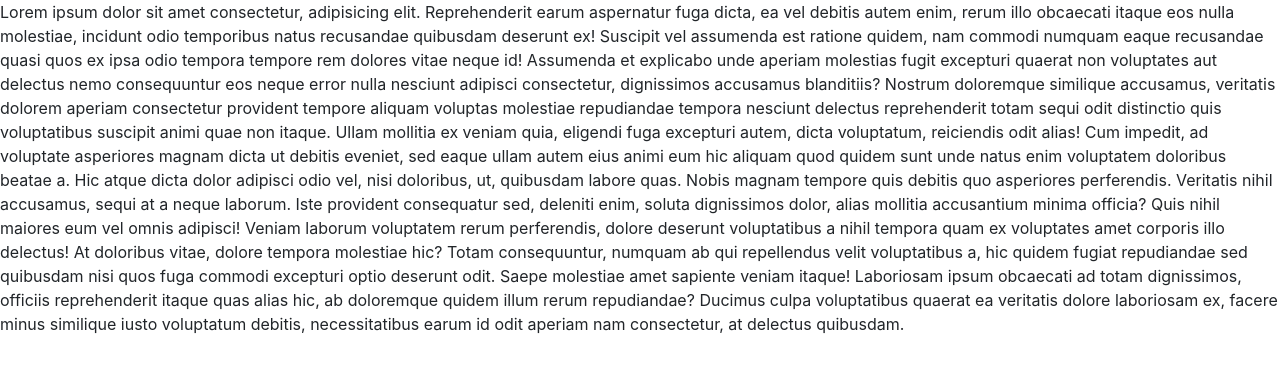
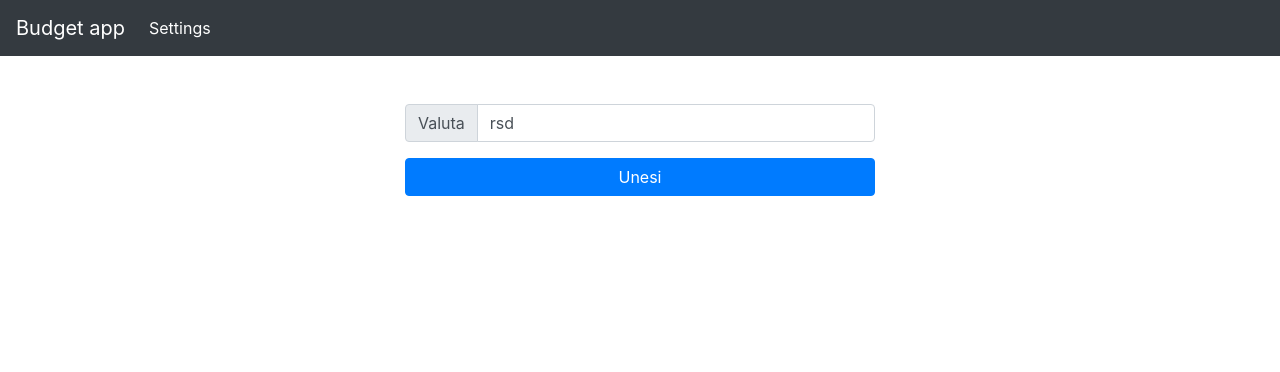
Before and after one commit to NikolaStojicic/elab_vue_sample, a Vue app: page /settings in a window 1280 px wide. Shown: the top 372 px of the page. Built offline with nearby package versions, Linux system fonts and the light colour scheme.

Commit message:
Vue primer zavrsen

```diff
--- /dev/null
+++ b/src/components/BudgetSection.vue
@@ -0,0 +1,33 @@
+<template>
+  <div :class="`alert alert-${labelType} item-container`">
+    <div
+      v-for="(item, index) in listItems"
+      :key="index"
+      class="alert alert-warning alert-dismissible fade show"
+    >
+      <strong>{{ item.opis }}</strong>
+      {{ item.iznos }} {{$store.state.currency}}
+      <button
+        @click="listItems.splice(index, 1)"
+        type="button"
+        class="close"
+      >
+        <span aria-hidden="true">&times;</span>
+      </button>
+    </div>
+  </div>
+</template>
+
+<script>
+export default {
+  props: {
+    listItems: {
+      type: Array
+    },
+    labelType: {
+      type: String,
+      default: "primary"
+    }
+  }
+};
+</script>
--- /dev/null
+++ b/src/components/Button.vue
@@ -0,0 +1,30 @@
+<template>
+  <button type="button" :class="`btn btn-${colorButton(name)} btn-lg btn-block`">
+    <span class="text-capitalize">{{name}}:</span>
+    {{ value }} {{$store.state.currency}}
+  </button>
+</template>
+
+<script>
+export default {
+  methods: {
+    colorButton(name) {
+      return name === "income"
+        ? "success"
+        : name === "expenses"
+        ? "danger"
+        : "primary";
+    }
+  },
+  props: {
+    name: {
+      type: String,
+      default: "primary"
+    },
+    value: {
+      type: Number,
+      default: 0
+    }
+  }
+};
+</script>
--- /dev/null
+++ b/src/components/Form.vue
@@ -0,0 +1,35 @@
+<template>
+  <div @clearFields="clearFields" class="alert alert-primary item-container">
+    <div class="input-group mb-3">
+      <input v-model="inputs.opis" type="text" class="form-control" placeholder="Opis" />
+    </div>
+    <div class="input-group mb-3">
+      <input v-model="inputs.iznos" type="text" class="form-control" placeholder="Iznos" />
+    </div>
+    <button @click="insertEvent" type="button" class="btn btn-primary btn-block">Unesi</button>
+    <button @click="clearFields" type="button" class="btn btn-secondary btn-block">Poništi</button>
+  </div>
+</template>
+
+<script>
+export default {
+  methods: {
+    insertEvent() {
+      this.$emit("insertEvent", this.inputs);
+      this.clearFields();
+    },
+    clearFields() {
+      this.inputs.opis = "";
+      this.inputs.iznos = "";
+    }
+  },
+  data() {
+    return {
+      inputs: {
+        opis: "",
+        iznos: ""
+      }
+    };
+  }
+};
+</script>
--- /dev/null
+++ b/src/components/Navbar.vue
@@ -0,0 +1,30 @@
+<template>
+  <nav class="navbar navbar-expand-lg navbar-dark bg-dark">
+    <router-link class="navbar-brand" style="color: white" to="/">Budget app</router-link>
+    <button
+      class="navbar-toggler"
+      type="button"
+      data-toggle="collapse"
+      data-target="#navbarNav"
+      aria-controls="navbarNav"
+      aria-expanded="false"
+      aria-label="Toggle navigation"
+    >
+      <span class="navbar-toggler-icon"></span>
+    </button>
+    <div class="collapse navbar-collapse" id="navbarNav">
+      <ul class="navbar-nav">
+        <li class="nav-item active">
+          <router-link class="nav-link" to="/settings">
+            Settings
+            <span class="sr-only"></span>
+          </router-link>
+        </li>
+      </ul>
+    </div>
+  </nav>
+</template>
+
+<script>
+export default {};
+</script>
--- a/src/store/index.js
+++ b/src/store/index.js
@@ -4,8 +4,14 @@ import Vuex from "vuex";
 Vue.use(Vuex);
 
 export default new Vuex.Store({
-  state: {},
-  mutations: {},
+  state: {
+    currency: "rsd"
+  },
+  mutations: {
+    changeCurrency(state, newCurrency) {
+      state.currency = newCurrency;
+    }
+  },
   actions: {},
   modules: {}
 });
--- a/src/views/BudgetTrackerView.vue
+++ b/src/views/BudgetTrackerView.vue
@@ -1,109 +1,21 @@
 <template>
   <div>
-    <nav class="navbar navbar-expand-lg navbar-dark bg-dark">
-      <a class="navbar-brand" style="color: white">Budget app</a>
-      <button
-        class="navbar-toggler"
-        type="button"
-        data-toggle="collapse"
-        data-target="#navbarNav"
-        aria-controls="navbarNav"
-        aria-expanded="false"
-        aria-label="Toggle navigation"
-      >
-        <span class="navbar-toggler-icon"></span>
-      </button>
-      <div class="collapse navbar-collapse" id="navbarNav">
-        <ul class="navbar-nav">
-          <li class="nav-item active">
-            <router-link class="nav-link" to="/settings"
-              >Settings <span class="sr-only"></span
-            ></router-link>
-          </li>
-        </ul>
-      </div>
-    </nav>
+    <Navbar />
     <div class="mt-1 container-fluid text-center">
       <div class="row">
         <div v-for="(item, name) in budget" :key="name" class="col-sm">
-          <button
-            type="button"
-            :class="`btn btn-${colorButton(name)} btn-lg btn-block`"
-          >
-            {{ item }}
-          </button>
+          <Button :name="name" :value="item" />
         </div>
       </div>
       <div class="row align-items-start">
         <div class="col-sm">
-          <div id="greenalert" class="alert alert-success item-container">
-            <div
-              v-for="(item, index) in incomeList"
-              :key="index"
-              class="alert alert-warning alert-dismissible fade show"
-            >
-              <strong>{{ item.opis }}</strong> {{ item.iznos }}
-              <button
-                @click="incomeList.splice(index, 1)"
-                type="button"
-                class="close"
-              >
-                <span aria-hidden="true">&times;</span>
-              </button>
-            </div>
-          </div>
+          <BudgetSection id="greenfix" :listItems="incomeList" labelType="success" />
         </div>
         <div id="inputs" class="col-sm">
-          <div class="alert alert-primary item-container">
-            <div class="input-group mb-3">
-              <input
-                v-model="inputs.opis"
-                type="text"
-                class="form-control"
-                placeholder="Opis"
-              />
-            </div>
-            <div class="input-group mb-3">
-              <input
-                v-model="inputs.iznos"
-                type="text"
-                class="form-control"
-                placeholder="Iznos"
-              />
-            </div>
-            <button
-              @click="insertNewBudget"
-              type="button"
-              class="btn btn-primary btn-block"
-            >
-              Unesi
-            </button>
-            <button
-              @click="clearFields"
-              type="button"
-              class="btn btn-secondary btn-block"
-            >
-              Poništi
-            </button>
-          </div>
+          <Form @insertEvent="insertNewBudget" />
         </div>
         <div class="col-sm">
-          <div class="alert alert-danger item-container">
-            <div
-              v-for="(item, index) in expensesList"
-              :key="index"
-              class="alert alert-warning alert-dismissible fade show"
-            >
-              <strong>{{ item.opis }}</strong> {{ item.iznos }}
-              <button
-                @click="expensesList.splice(index, 1)"
-                type="button"
-                class="close"
-              >
-                <span aria-hidden="true">&times;</span>
-              </button>
-            </div>
-          </div>
+          <BudgetSection :listItems="expensesList" labelType="danger" />
         </div>
       </div>
     </div>
@@ -111,35 +23,30 @@
 </template>
 
 <script>
+import Button from "@/components/Button.vue";
+import Navbar from "@/components/Navbar.vue";
+import BudgetSection from "@/components/BudgetSection.vue";
+import Form from "@/components/Form.vue";
 export default {
+  components: {
+    Button,
+    Navbar,
+    BudgetSection,
+    Form
+  },
   methods: {
-    colorButton(name) {
-      return name === "income"
-        ? "success"
-        : name === "expenses"
-        ? "danger"
-        : "primary";
-    },
-    clearFields() {
-      this.inputs.opis = "";
-      this.inputs.iznos = "";
-    },
-    insertNewBudget() {
-      let iznos = parseInt(this.inputs.iznos);
+    insertNewBudget(eventData) {
+      let iznos = parseInt(eventData.iznos);
       if (iznos) {
-        if (iznos > 0) {
-          this.incomeList.push({
-            opis: this.inputs.opis,
-            iznos: iznos
-          });
-        } else {
-          this.expensesList.push({
-            opis: this.inputs.opis,
-            iznos: iznos
-          });
-        }
+        let newItem = {
+          opis: eventData.opis,
+          iznos: iznos
+        };
+
+        iznos > 0
+          ? this.incomeList.push(newItem)
+          : this.expensesList.push(newItem);
       }
-      this.clearFields();
     }
   },
   watch: {
@@ -164,10 +71,6 @@ export default {
   },
   data() {
     return {
-      inputs: {
-        opis: "",
-        iznos: ""
-      },
       budget: {
         income: 0,
         balance: 0,
@@ -186,8 +89,8 @@ export default {
     color: red;
     order: 1;
   }
-  #greenalert {
-    margin: 1em 0;
+  #greenfix {
+    margin-top: 1em;
   }
 }
 </style>
--- a/src/views/Settings.vue
+++ b/src/views/Settings.vue
@@ -1,41 +1,37 @@
 <template>
   <div>
-    Lorem ipsum dolor sit amet consectetur, adipisicing elit. Reprehenderit
-    earum aspernatur fuga dicta, ea vel debitis autem enim, rerum illo obcaecati
-    itaque eos nulla molestiae, incidunt odio temporibus natus recusandae
-    quibusdam deserunt ex! Suscipit vel assumenda est ratione quidem, nam
-    commodi numquam eaque recusandae quasi quos ex ipsa odio tempora tempore rem
-    dolores vitae neque id! Assumenda et explicabo unde aperiam molestias fugit
-    excepturi quaerat non voluptates aut delectus nemo consequuntur eos neque
-    error nulla nesciunt adipisci consectetur, dignissimos accusamus blanditiis?
-    Nostrum doloremque similique accusamus, veritatis dolorem aperiam
-    consectetur provident tempore aliquam voluptas molestiae repudiandae tempora
-    nesciunt delectus reprehenderit totam sequi odit distinctio quis
-    voluptatibus suscipit animi quae non itaque. Ullam mollitia ex veniam quia,
-    eligendi fuga excepturi autem, dicta voluptatum, reiciendis odit alias! Cum
-    impedit, ad voluptate asperiores magnam dicta ut debitis eveniet, sed eaque
-    ullam autem eius animi eum hic aliquam quod quidem sunt unde natus enim
-    voluptatem doloribus beatae a. Hic atque dicta dolor adipisci odio vel, nisi
-    doloribus, ut, quibusdam labore quas. Nobis magnam tempore quis debitis quo
-    asperiores perferendis. Veritatis nihil accusamus, sequi at a neque laborum.
-    Iste provident consequatur sed, deleniti enim, soluta dignissimos dolor,
-    alias mollitia accusantium minima officia? Quis nihil maiores eum vel omnis
-    adipisci! Veniam laborum voluptatem rerum perferendis, dolore deserunt
-    voluptatibus a nihil tempora quam ex voluptates amet corporis illo delectus!
-    At doloribus vitae, dolore tempora molestiae hic? Totam consequuntur,
-    numquam ab qui repellendus velit voluptatibus a, hic quidem fugiat
-    repudiandae sed quibusdam nisi quos fuga commodi excepturi optio deserunt
-    odit. Saepe molestiae amet sapiente veniam itaque! Laboriosam ipsum
-    obcaecati ad totam dignissimos, officiis reprehenderit itaque quas alias
-    hic, ab doloremque quidem illum rerum repudiandae? Ducimus culpa
-    voluptatibus quaerat ea veritatis dolore laboriosam ex, facere minus
-    similique iusto voluptatum debitis, necessitatibus earum id odit aperiam nam
-    consectetur, at delectus quibusdam.
+    <Navbar />
+    <div style="max-width: 500px" class="container pt-5">
+      <div class="input-group mb-3">
+        <div class="input-group-prepend">
+          <span class="input-group-text" id="basic-addon3">Valuta</span>
+        </div>
+        <input v-model="currency" type="text" class="form-control" placeholder="Valuta" />
+      </div>
+      <router-link to="/">
+        <button
+          @click="$store.commit('changeCurrency',currency)"
+          type="button"
+          class="btn btn-primary btn-block"
+        >Unesi</button>
+      </router-link>
+    </div>
   </div>
 </template>
 
 <script>
-export default {};
+import Navbar from "@/components/Navbar.vue";
+export default {
+  components: {
+    Navbar
+  },
+  mounted() {
+    this.currency = this.$store.state.currency;
+  },
+  data() {
+    return {
+      currency: ""
+    };
+  }
+};
 </script>
-
-<style lang="scss" scoped></style>
```
